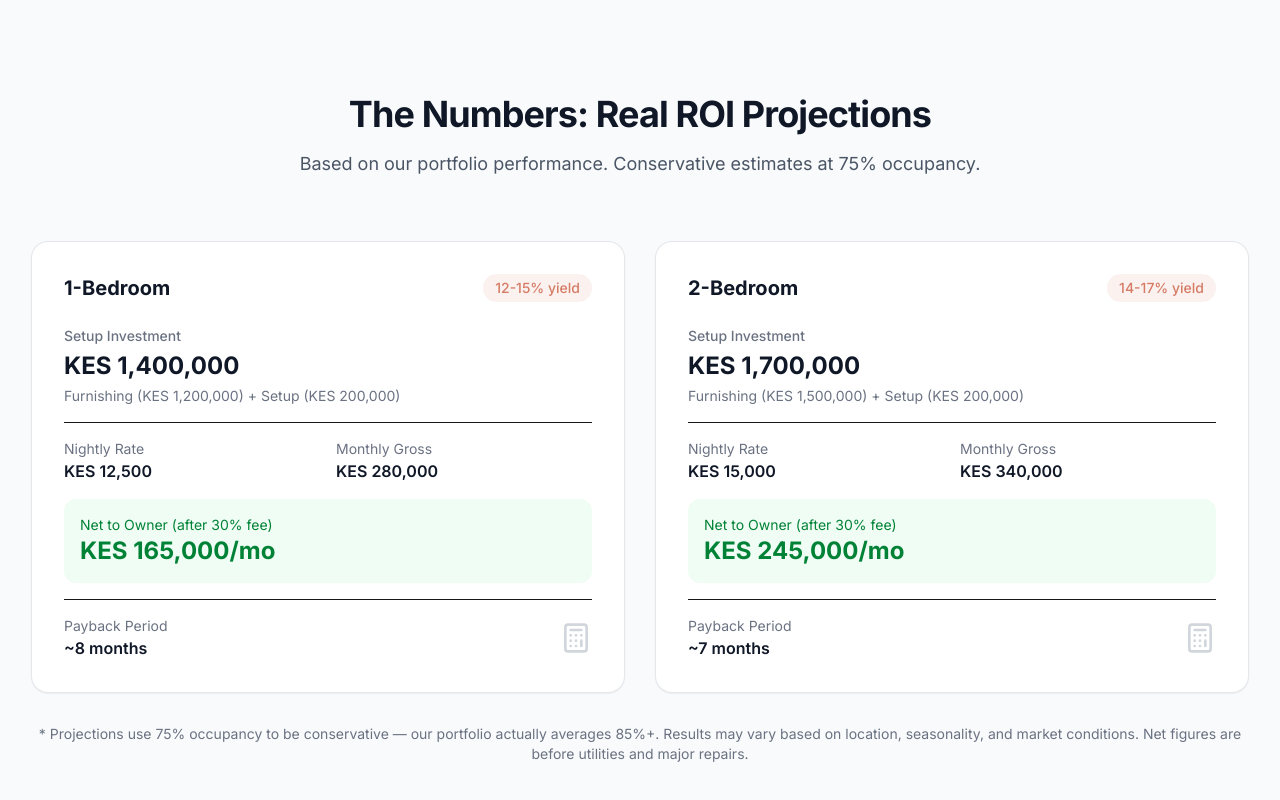
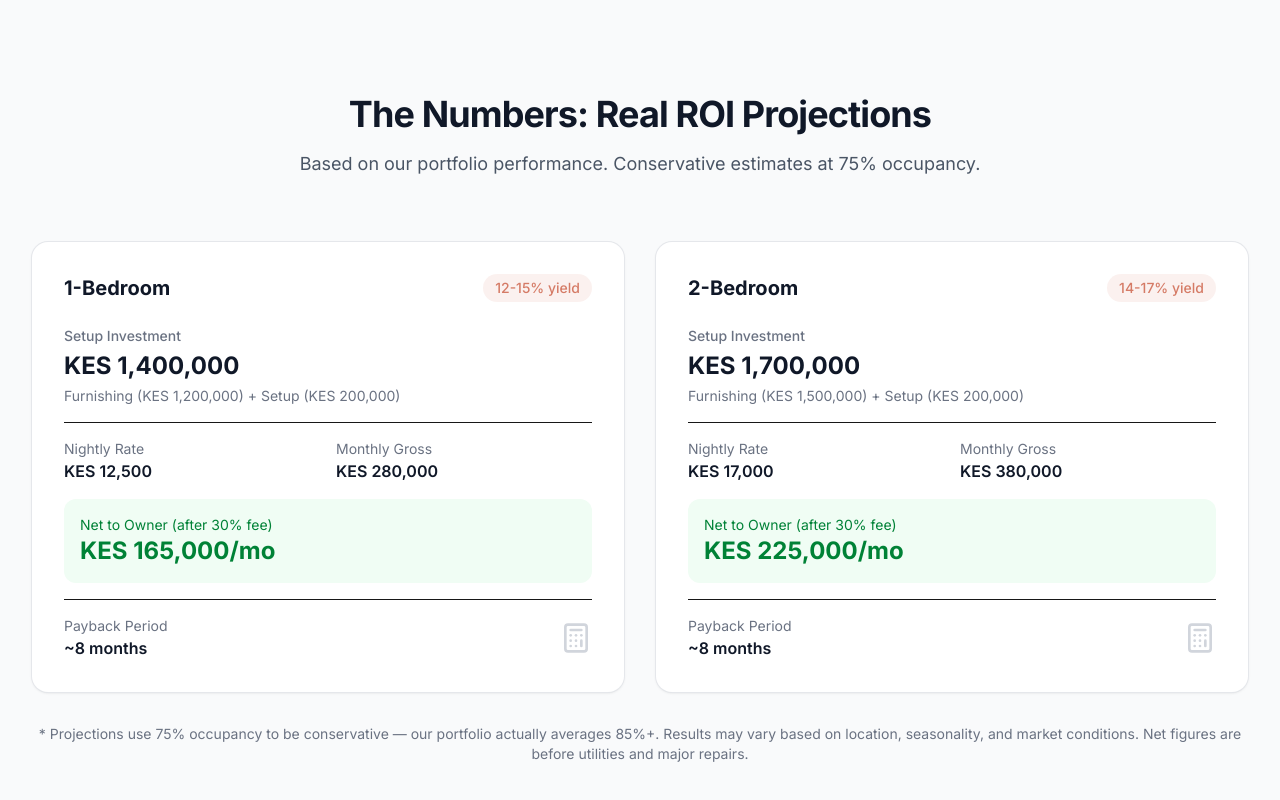
Before and after one commit to elitestaysafrica/website, a Next.js app: page /investors in a window 1280 px wide. Shown: the part 1690-2490 px from the top of the page. Built offline with nearby package versions, Linux system fonts and the light colour scheme; no server answers.

Commit message:
fix: 2-bed projections based on 206, 225K net at 75% occupancy

```diff
--- a/src/app/investors/page.tsx
+++ b/src/app/investors/page.tsx
@@ -24,7 +24,7 @@ const stats = [
   { value: "85%+", label: "Average Occupancy", subtext: "vs 45% market average" },
   { value: "50+", label: "Properties Managed", subtext: "across Nairobi" },
   { kesAmount: 165000, label: "1-Bed Owner Net", subtext: "per month after fees" },
-  { kesAmount: 245000, label: "2-Bed Owner Net", subtext: "per month after fees" },
+  { kesAmount: 225000, label: "2-Bed Owner Net", subtext: "per month after fees" },
 ]
 
 const services = [
@@ -77,10 +77,10 @@ const projections = [
     setupCost: 1700000,
     furnishing: 1500000,
     setupFee: 200000,
-    nightlyRate: 15000,
-    monthlyGross: 340000,
-    monthlyNet: 245000,
-    payback: "~7 months",
+    nightlyRate: 17000,
+    monthlyGross: 380000,
+    monthlyNet: 225000,
+    payback: "~8 months",
     annualYield: "14-17%",
   },
 ]
```
